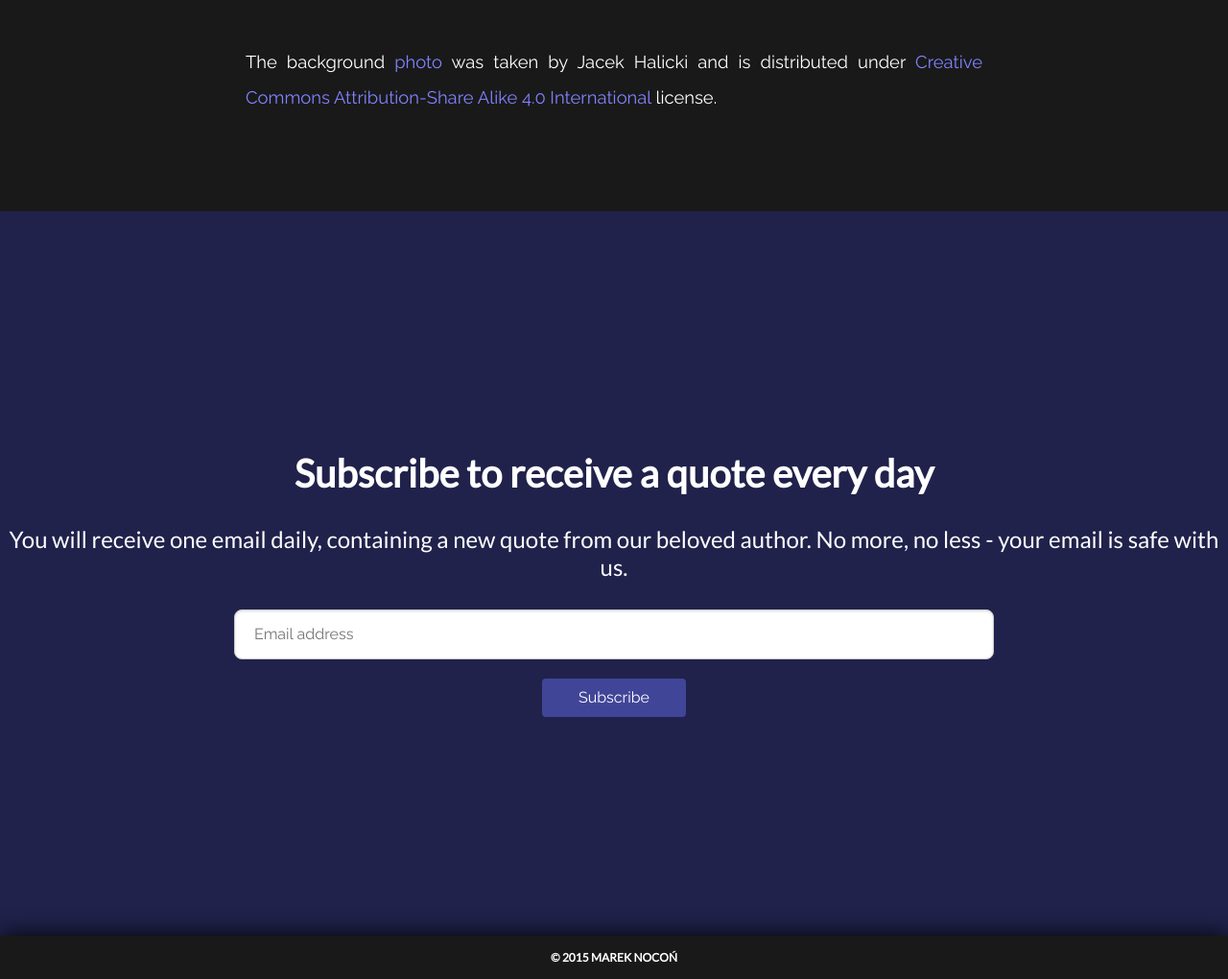
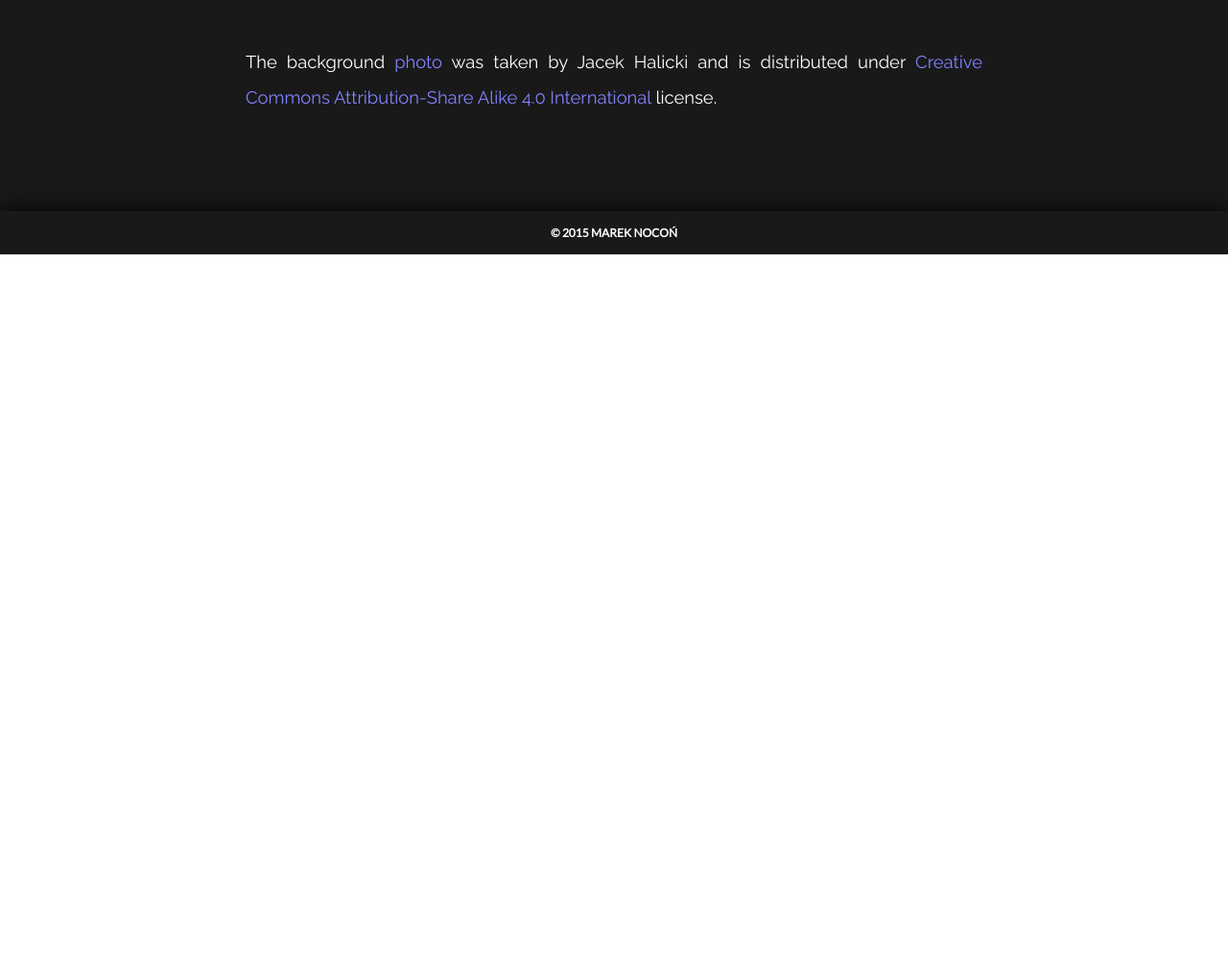
Before and after one commit to mnocon/TheDailyPratchett, a plain HTML site: page index.html in a window 1280 px wide. Shown: the part 1222-2242 px from the top of the page at 96% size. After the commit the page ends 1487 px from the top, so only its background shows below. Drawn offline with nearby package versions, Linux system fonts and the light colour scheme.

Commit message:
Removed subscription

```diff
--- a/index.html
+++ b/index.html
@@ -24,7 +24,6 @@
 			<nav>
 			<a href="#top">Quote</a>
 			<a href="#about">About</a>
-			<a href="#subscribe">Subscribe</a>
 			</nav>
 		</header>
 
@@ -48,18 +47,6 @@
 <p>
  </p>
 </section>
-<div class="subscribe" id="subscribe">
-<form action="http://github.us10.list-manage.com/subscribe/post?u=d2fb64c7286756c9bdb5d1c3f&amp;id=b6b464f785" method="post">
-<h2>Subscribe to receive a quote every day</h2>
-<p class="terms">You will receive one email daily, containing a new quote from our beloved author. No more, no less - your email is safe with us.</p>
-<input type="email" value="" name="EMAIL" id="mce-EMAIL" class="inputField" required placeholder="Email address">
-	<!-- antibot input -->
-	 <div style="position: absolute; left: -5000px;"><input type="text" name="b_d2fb64c7286756c9bdb5d1c3f_b6b464f785" tabindex="-1" value=""></div>
-	     <div><input type="submit" value="Subscribe" name="subscribe" id="mc-embedded-subscribe" class="button"></div>
-</form>
-
-</div>
-
 <footer class="authorInfo">
 <p>&copy; 2015 Marek Nocoń</p>
 </footer>
--- a/website/style.css
+++ b/website/style.css
@@ -106,7 +106,7 @@ header > nav > a
 		padding-bottom: 50px;
 	}
 
-	.about > h2, .subscribe > form > h2
+	.about > h2
 	{
 	padding-top: 50px;
 	}
@@ -211,27 +211,6 @@ blockquote > footer > #source::before {
 	text-align: justify;
 	}
 
-.subscribe {
-	background-color: rgba(32,34,75,1);
-	height: calc(100% - 45px);
-	display: flex; /* opt into the new box model */
-    justify-content: center; /* "align" */
-    align-items: center; /* "valign" */
-}
-
-.subscribe > form > h2
-{
-	color: white;
-	padding-bottom: 30px;
-}
-
-.subscribe > form > p
-{
-	padding-bottom: 30px;
-	color: #FFF;
-	font-size : 3vmin;
-}
-
 .inputField
 {
 	border: 1px solid #ccc;
```
